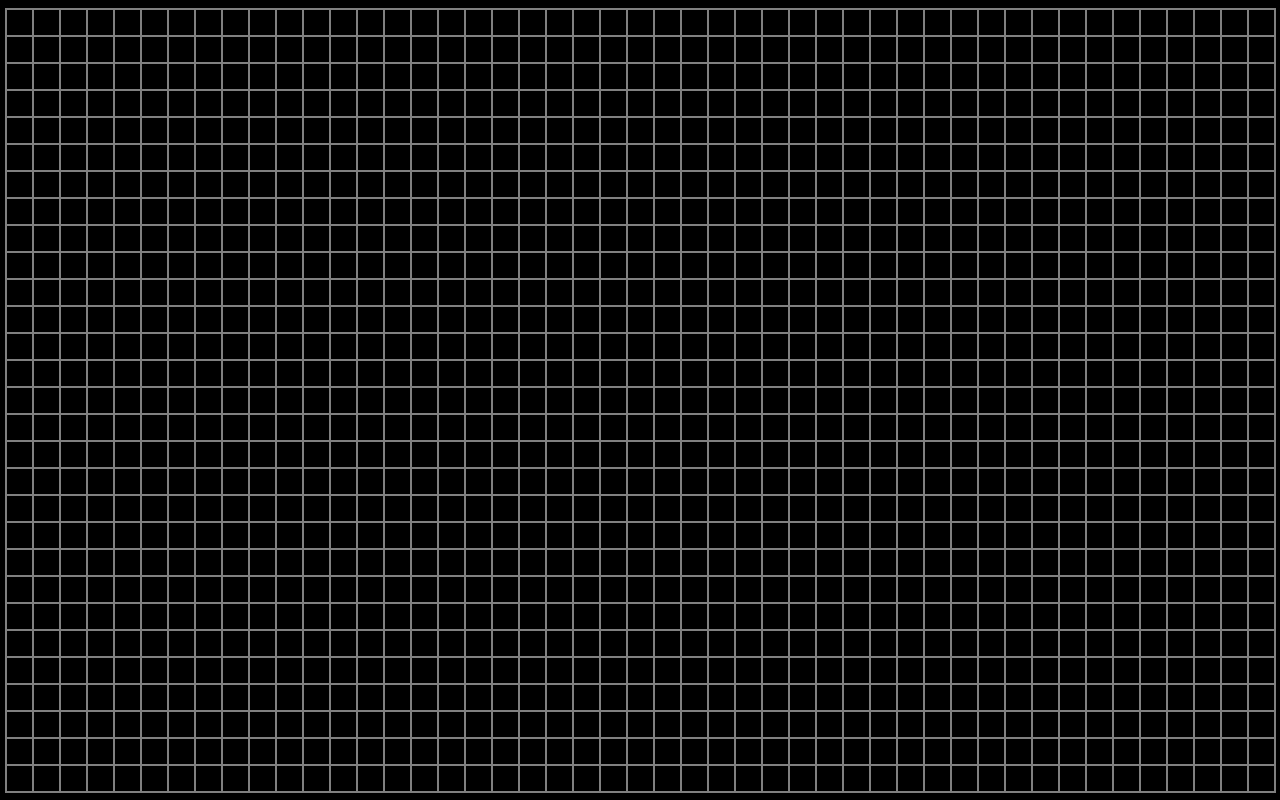
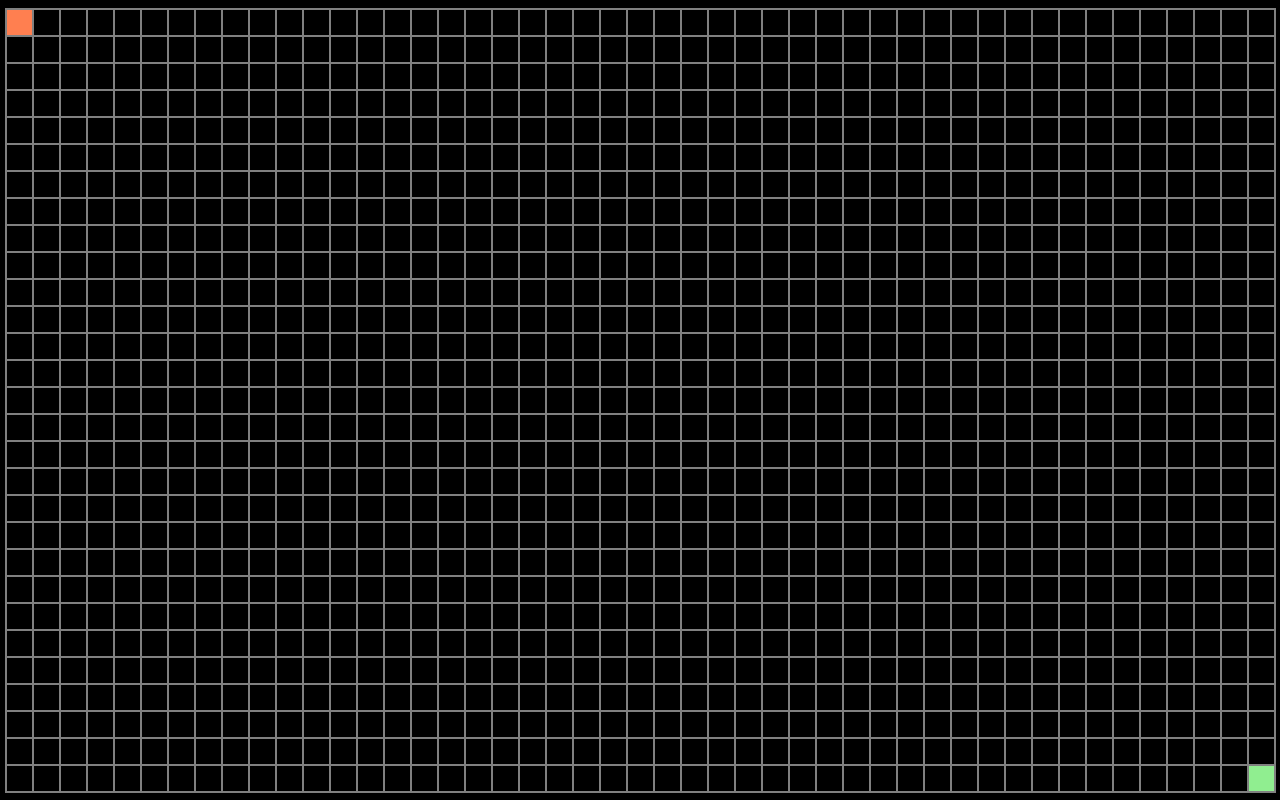
Before and after one commit to dennisilye/Path-Finding, a website built with Vite: page index.html in a window 1280 px wide. Built offline with nearby package versions, Linux system fonts and the light colour scheme.

Commit message:
Added more onClick logic

```diff
--- a/app/grid/gridCell.js
+++ b/app/grid/gridCell.js
@@ -33,7 +33,15 @@ class GridCell {
     gridElement.appendChild(gridCellElement);
   }
 
-  #renderGridCell() {}
+  #renderGridCell() {
+    const {
+      grid: { numRows, numCols },
+    } = this;
+
+    this.isBlocked = false;
+    this.isOutCell = this.position === "0-0";
+    this.isInCell = this.position === `${numRows - 1}-${numCols - 1}`;
+  }
 
   #renderHtml() {
     const {
@@ -50,7 +58,14 @@ class GridCell {
     });
   }
 
-  renderOutInCells() {}
+  renderOutInCells() {
+    this.gridCellElement.classList[this.isInCell ? "add" : "remove"](
+      "out-cell"
+    );
+    this.gridCellElement.classList[this.isOutCell ? "add" : "remove"](
+      "in-cell"
+    );
+  }
 
   renderBlockedCells() {
     this.gridCellElement.classList[this.isBlocked ? "add" : "remove"](
@@ -68,6 +83,10 @@ class GridCell {
     const { gridCellElement } = this;
 
     gridCellElement.addEventListener("click", () => {
+      if (this.isInCell || this.isOutCell) {
+        return;
+      }
+
       this.isBlocked = !this.isBlocked;
       this.renderBlockedCells();
     });
--- a/style.css
+++ b/style.css
@@ -11,3 +11,11 @@ body {
 .gridCell.blocked {
   background-color: gray;
 }
+
+.gridCell.out-cell {
+  background-color: lightgreen;
+}
+
+.gridCell.in-cell {
+  background-color: coral;
+}
```
